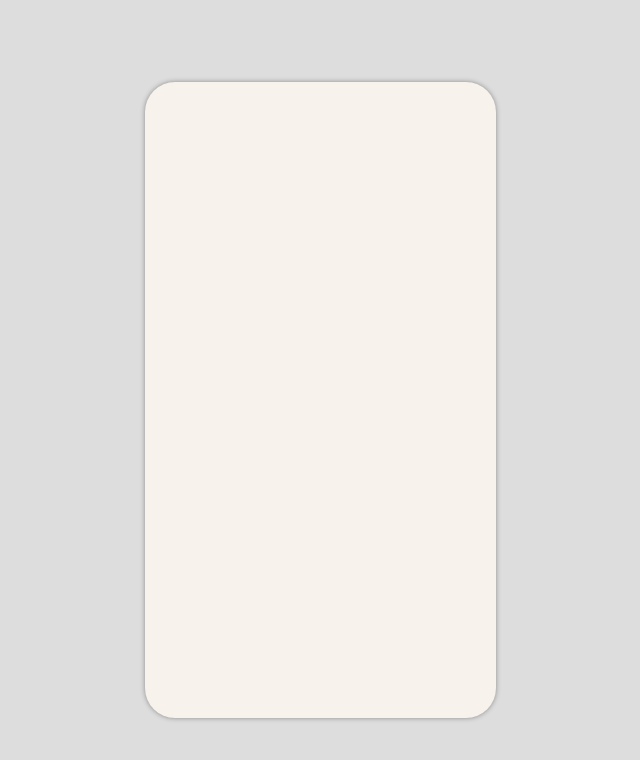
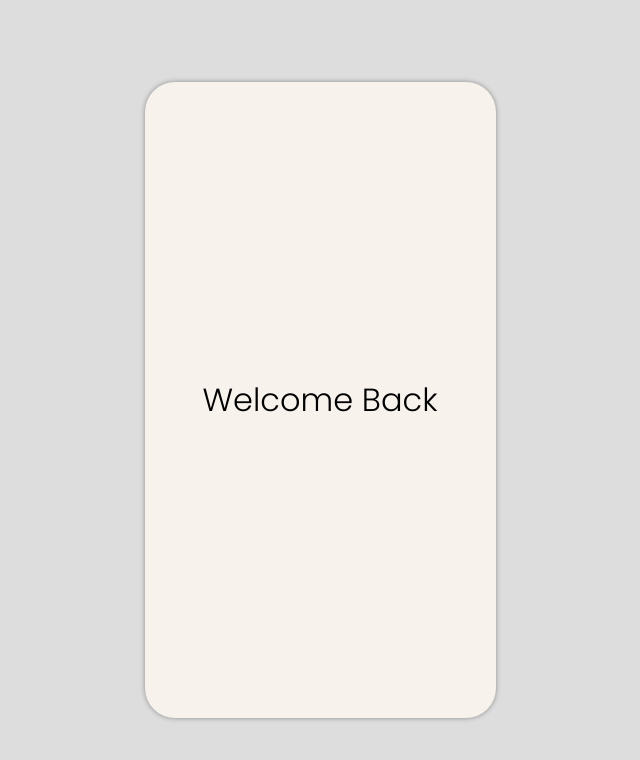
Before and after one commit to takatoshilee/Logify, a plain HTML site: page index.html in a window 1280 px wide. Shown: the whole page, without its empty margins (320-960 px from the left). Drawn offline with Linux system fonts and the light colour scheme.

Commit message:
import poppins, made welcome back

```diff
--- a/css/style.css
+++ b/css/style.css
@@ -1,3 +1,5 @@
+@import url('https://fonts.googleapis.com/css2?family=Poppins:ital,wght@0,100;0,200;0,300;0,400;0,500;0,600;0,700;0,800;0,900;1,100;1,200;1,300;1,400;1,500;1,600;1,700;1,800;1,900&display=swap');
+
 html, body {
     width: 100%;
     font-size: 16px;
@@ -26,3 +28,9 @@ body {
     padding: 10px;
     box-shadow: 0px 0px 5px rgb(139, 139, 139);
 }
+
+h1 {
+    font-family: "Poppins", serif;
+    font-weight: 300;
+    font-style: normal;
+}
--- a/index.html
+++ b/index.html
@@ -10,6 +10,9 @@
 <body>
     <div class="mobile">
         <div class="phone">
+            <div class="title">
+                <h1>Welcome Back</h1>
+            </div>
             <div class="menu_icons">
 
             </div>
```
